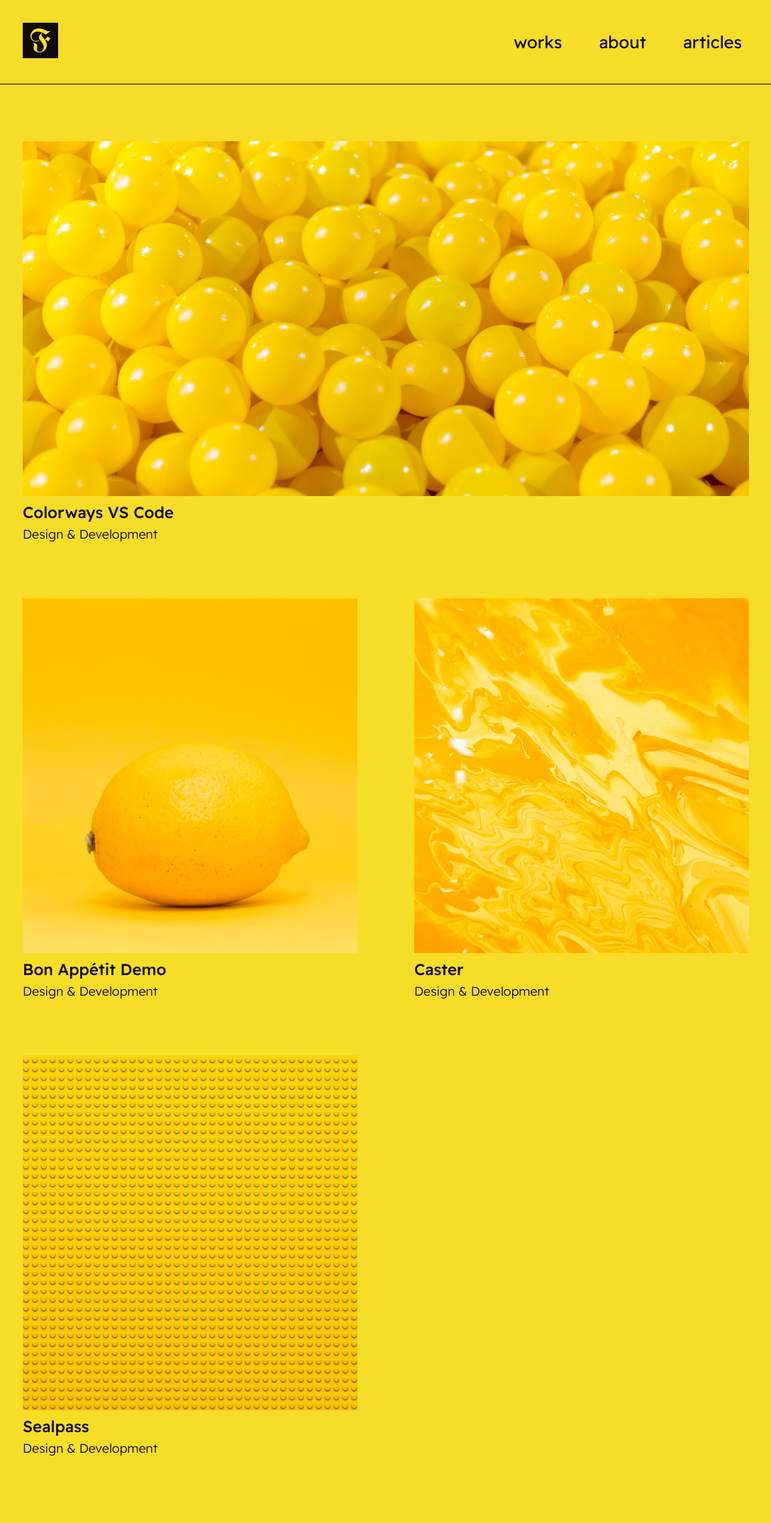
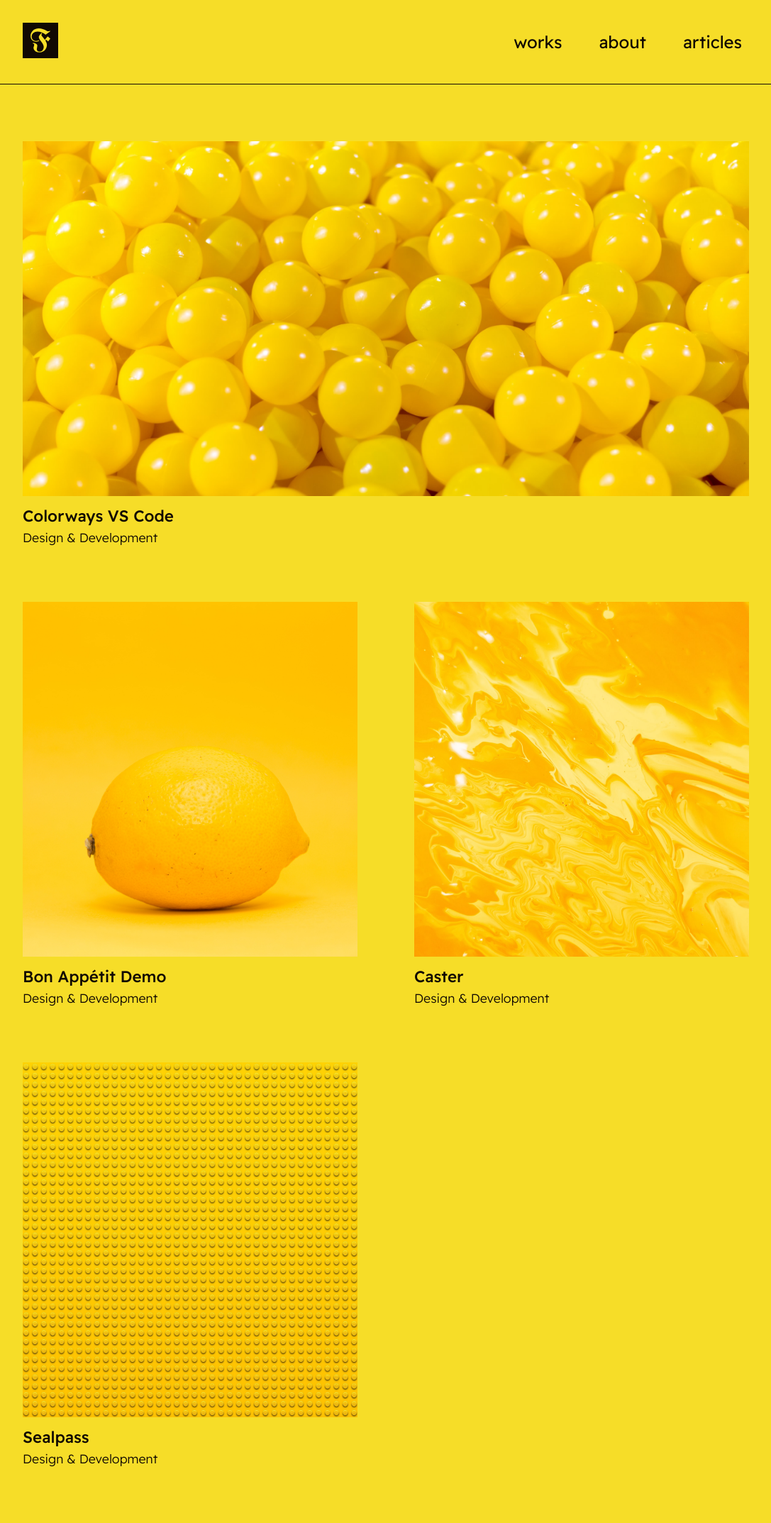
Before and after one commit to franthormel/franthormel.github.io, a Jekyll site: the page built from works.html, in a window 1280 px wide. Shown: the whole page at 71% size, without its empty margins (96-1183 px from the left). Built offline with Jekyll 4.4.1, drawn with Linux system fonts in a browser that asks for light colours.

Commit message:
Fix works page margin between text

```diff
--- a/_sass/_works.scss
+++ b/_sass/_works.scss
@@ -24,7 +24,7 @@
 .work__item__name {
   font-size: 1.4rem;
   font-weight: 500;
-  margin: 5px 0;
+  margin: 10px 0 5px;
 
   @include media-display-block;
 }
```
